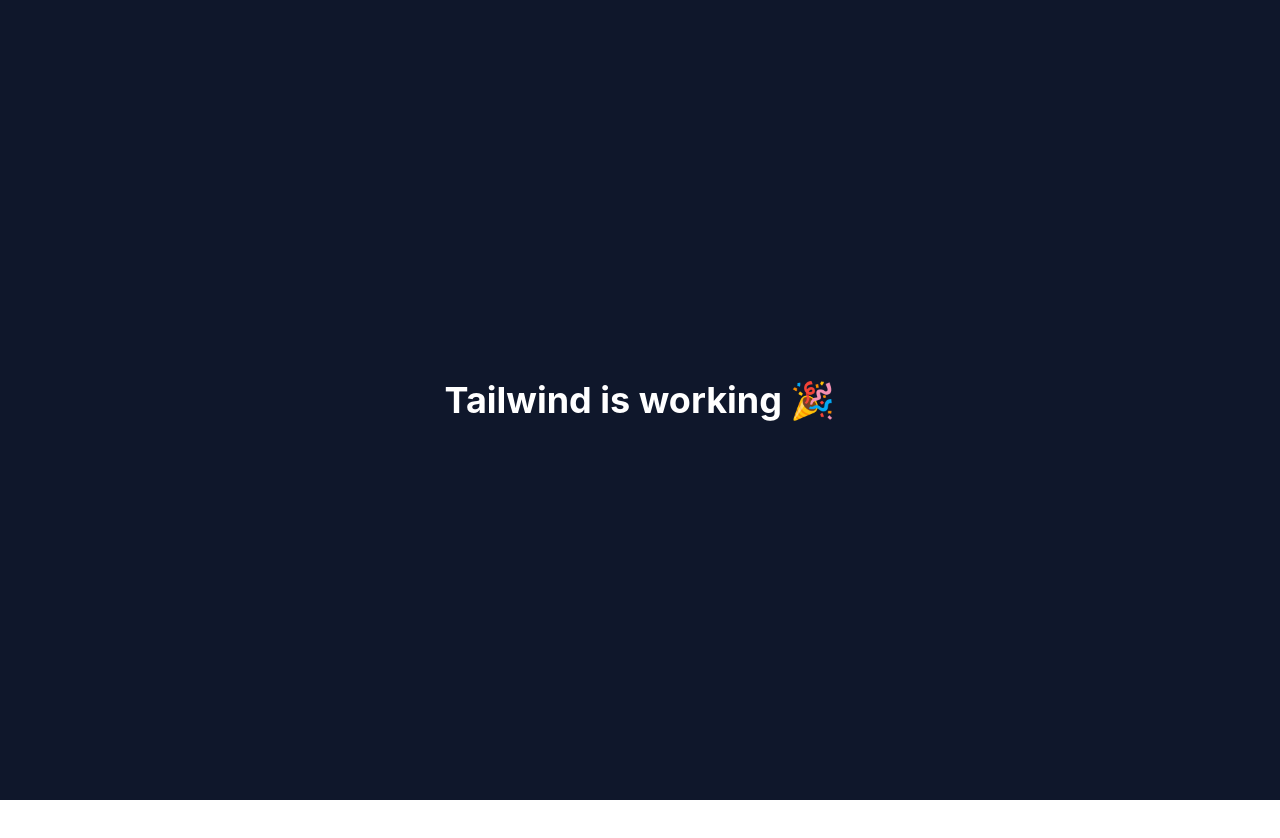
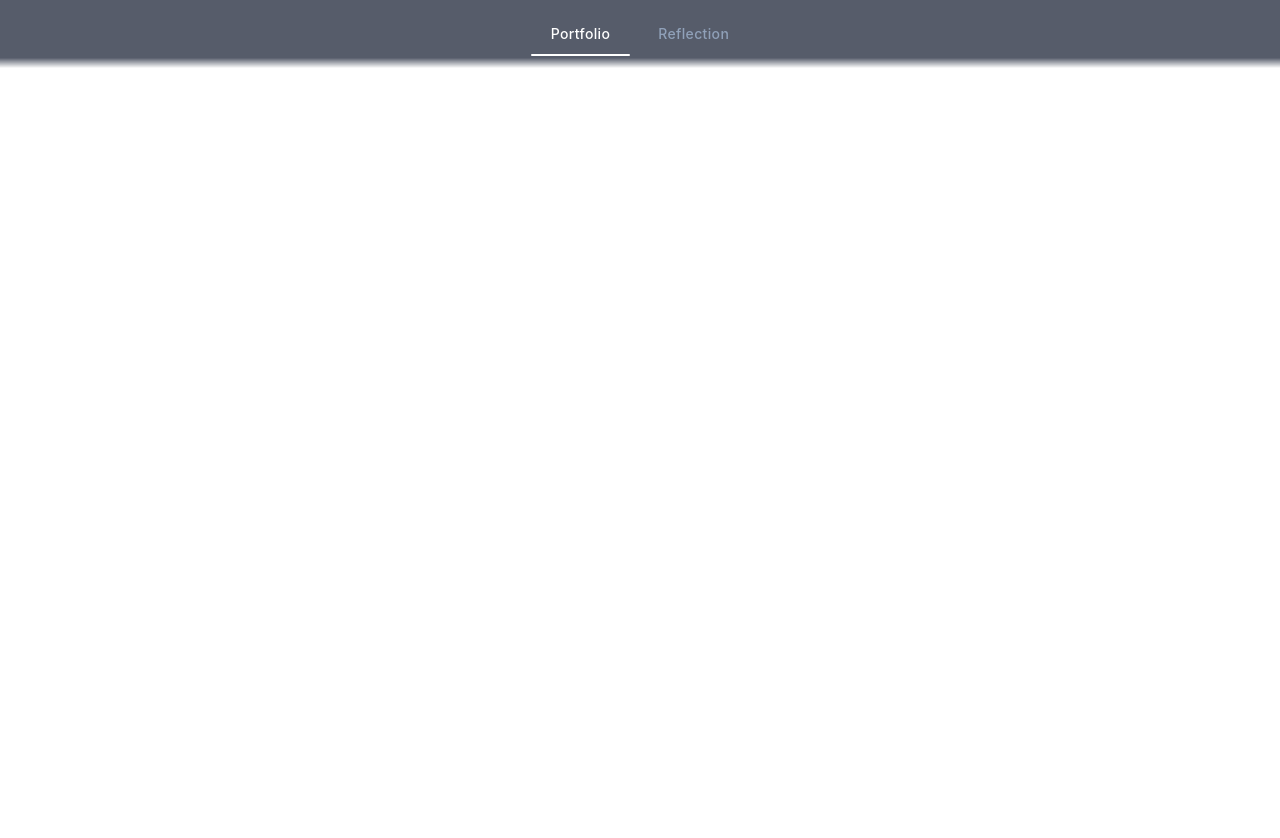
Before and after one commit to EvanML13/Personal-Site, a React (Vite) app: page / in a window 1280 px wide. Shown: the top 838 px of the page. Before the commit the page ends 800 px from the top, so only its background shows below. Built offline with nearby package versions, Linux system fonts and the light colour scheme.

Commit message:
Added Navbar With Two Tabs And Animation To Switch Between

```diff
--- a/src/App.tsx
+++ b/src/App.tsx
@@ -1,9 +1,28 @@
-function App() {
+import { HashRouter, Routes, Route, useLocation } from "react-router-dom";
+import { AnimatePresence } from "framer-motion";
+import Navbar from "./components/layout/Navbar";
+import Portfolio from "./pages/Portfolio";
+import Reflection from "./pages/Reflection";
+
+// Handle Routes When Switching Between Pages
+function AnimateRoutes() {
+  const location = useLocation()
   return (
-    <div className="min-h-screen flex items-center justify-center bg-slate-900 text-white">
-      <h1 className="text-4xl font-bold">Tailwind is working 🎉</h1>
-    </div>
+    <AnimatePresence mode="wait">
+      <Routes location={location} key={location.pathname}>
+        <Route path="/" element={<Portfolio />} />
+        <Route path="/relection" element={<Reflection />} />
+      </Routes>
+    </AnimatePresence>
   );
 }
 
-export default App;
+// Display In App
+export default function App() {
+  return (
+    <HashRouter>
+      <Navbar />
+      <AnimateRoutes />
+    </HashRouter>
+  )
+}
--- a/src/components/layout/Navbar.tsx
+++ b/src/components/layout/Navbar.tsx
@@ -0,0 +1,45 @@
+import { NavLink } from "react-router-dom";
+import { motion, useReducedMotion } from "framer-motion"
+
+// Initially Link To The Portfolio Tab, Switch To The Reflection Tab With The /reflection Slug
+const links = [
+  { to: "/", label: "Portfolio" },
+  { to: "/reflection", label: "Reflection"}
+]
+
+export default function Navbar() {
+  const reduceMotion = useReducedMotion();
+
+  // Nav Bar Between Portfolio And Reflection With Liquid Glass (Apple Design) Styling
+  return (
+    <nav className="sticky top-0 z-50 flex justify-center gap-2 bg-slate-900/70 backdrop-blur-xl py-4 [mask-image:linear-gradient(to_bottom,black_85%,transparent)]">
+      {links.map((link) => (
+        <NavLink
+          key={link.to}
+          to={link.to}
+          end
+          className="relative px-5 py-2 text-sm font-medium tracking-wide active:scale-95 transition-transform duration-100"
+        >
+          {({ isActive }) => (
+            <>
+              <span className={isActive ? "text-white" : "text-slate-400 hover:text-white transition-colors"}>
+                {link.label}
+              </span>
+              { isActive && (
+                <motion.div
+                  layoutId="active-tab-underline"
+                  className="absolute left-0 right-0 -bottom-1 h-0.5 bg-white rounded-full"
+                  transition={
+                    reduceMotion
+                      ? { duration: 0.15 }
+                      : { type: "spring", bounce: 0, duration: 0.4 }
+                  }
+                />
+              )}
+            </>
+          )}
+        </NavLink>
+      ))}
+    </nav>
+  );
+}
--- a/src/components/layout/PageTransition.tsx
+++ b/src/components/layout/PageTransition.tsx
@@ -0,0 +1,27 @@
+import { motion, useReducedMotion } from "framer-motion";
+import type { ReactNode } from "react";
+
+// Function Handle Animation When Between Portfolio And Reflection Pages
+export default function PageTransition( { children }: { children: ReactNode }) {
+
+  const reduceMotion = useReducedMotion();
+
+  if (reduceMotion) {
+    return (
+      <motion.div initial={{ opacity: 0 }} animate={{ opacity: 1 }} exit={{ opacity: 0 }} transition={{ duration: 0.15 }}>
+        {children}
+      </motion.div>
+    );
+  }
+
+  return (
+    <motion.div
+      initial={{ opacity: 0, y: 12 }}
+      animate={{ opacity: 1, y: 0 }}
+      exit={{ opacity: 0, y: -12 }}
+      transition={{ type: "spring", bounce: 0, duration: 0.4 }}
+    >
+      {children}
+    </motion.div>
+  );
+}
--- a/src/pages/Portfolio.tsx
+++ b/src/pages/Portfolio.tsx
@@ -0,0 +1,11 @@
+import PageTransition from "../components/layout/PageTransition";
+
+export default function Portfolio() {
+    return (
+        <PageTransition>
+            <div className="min-h-screen flex items-center justify-center text-white">
+                <h1 className="text-4xl font-bold">Portfolio</h1>
+            </div>
+        </PageTransition>
+    );
+}
--- a/src/pages/Reflection.tsx
+++ b/src/pages/Reflection.tsx
@@ -0,0 +1,11 @@
+import PageTransition from "../components/layout/PageTransition";
+
+export default function Reflection() {
+    return (
+        <PageTransition>
+            <div className="min-h-screen flex items-center justify-center text-white">
+                <h1 className="text-4xl font-bold">Reflection</h1>
+            </div>
+        </PageTransition>
+    );
+}
```
